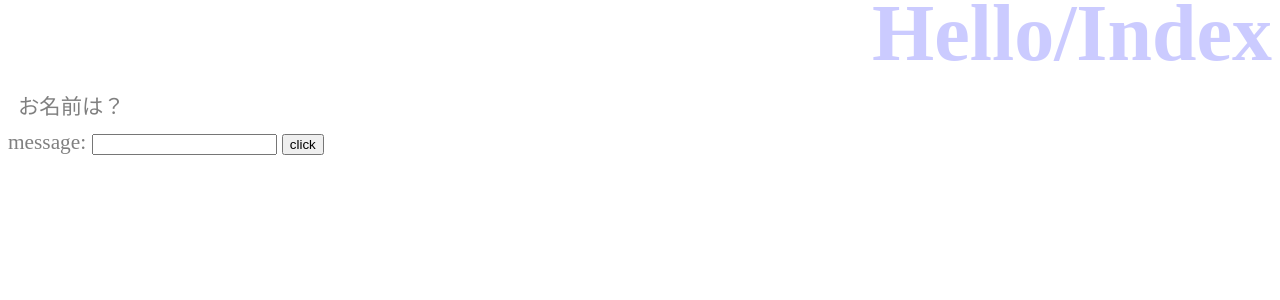
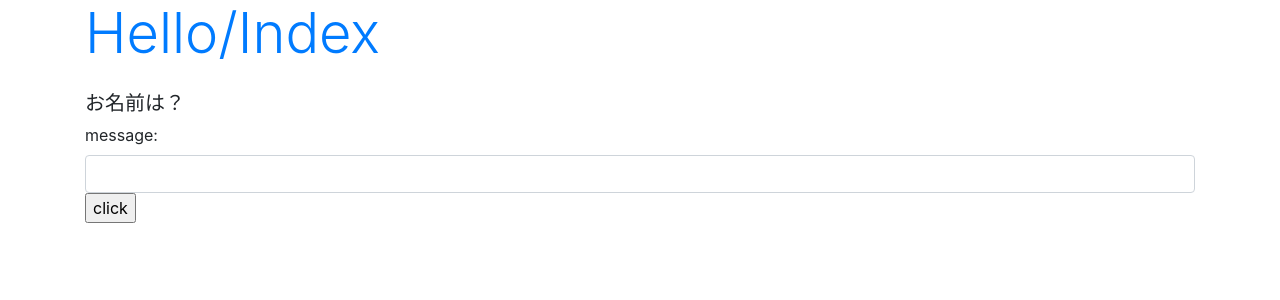
Before and after one commit to Nogami-Youhei/Pythonanywhere, a Django app: page /hello/ in a window 1280 px wide. Shown: the top 300 px of the page. Run offline with Django 4.2, Linux system fonts and the light colour scheme; some libraries are stand-ins or nearby versions.

Commit message:
フォームのデザインを変えました

```diff
--- a/django_app/hello/templates/hello/index.html
+++ b/django_app/hello/templates/hello/index.html
@@ -4,17 +4,19 @@
 <head>
     <meta charset="utf-8">
     <title>{{title}}</title>
-    <link rel="stylesheet" type="text/css"
-    href="{% static 'hello/css/style.css' %}"/>
+    <link rel="stylesheet"
+    href="https://stackpath.bootstrapcdn.com/bootstrap/4.3.1/css/bootstrap.min.css"/>
 </head>
-<body>
-    <h1>{{title}}</h1>
-    <p>{{msg}}</p>
+<body class="container">
+    <h1 class="display-4 text-primary">{{title}}</h1>
+    <p class="h5 mt-4">{{msg}}</p>
     <form action="{% url 'form' %}" method="post">
         {% csrf_token %}
+        <div class="msg">
         <label for="msg">message: </label>
-        <input id="msg" type="text" name="msg">
-        <input type="submit" value="click">
+            <input id="msg" type="text" class="form-control" name="msg">
+            <input type="submit" value="click">
+        </div>
     </form>
 </body>
 </html>
```
